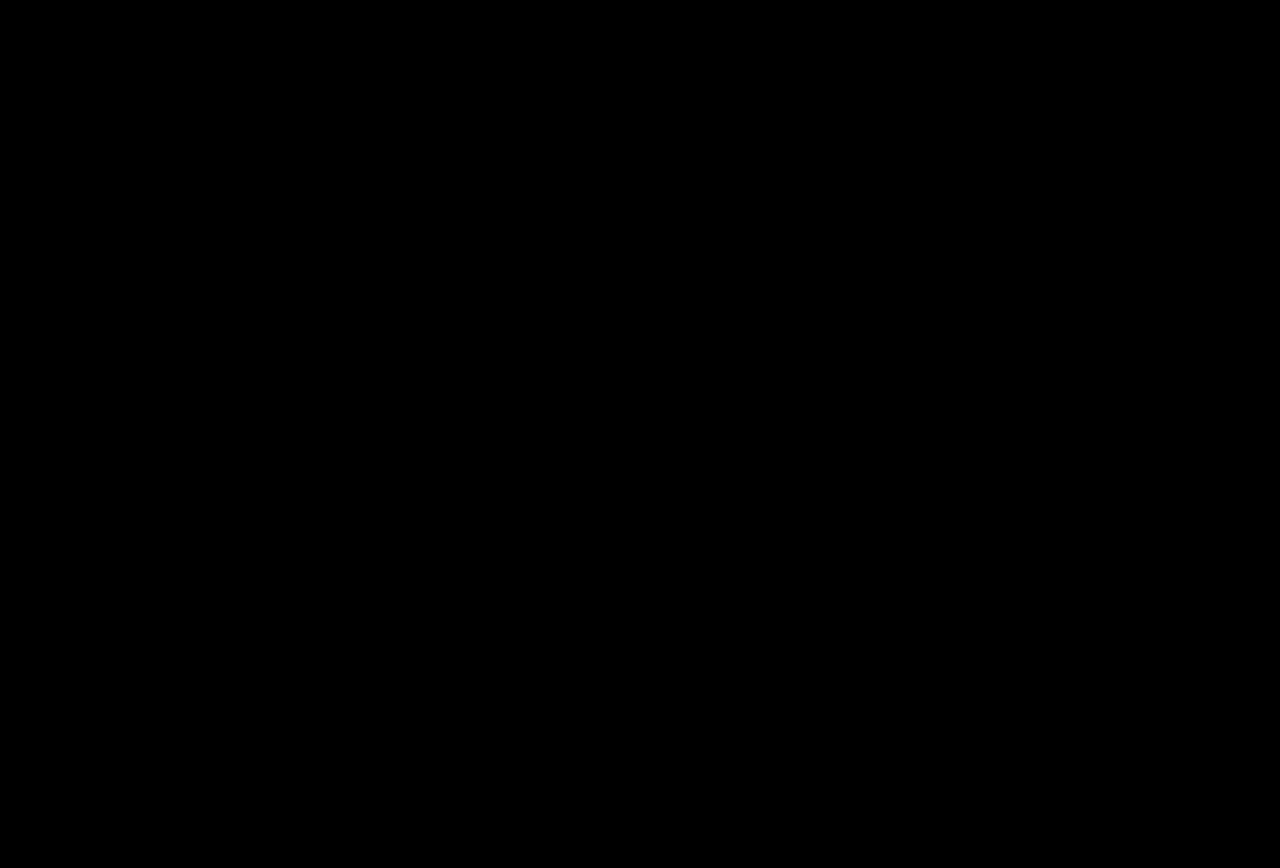
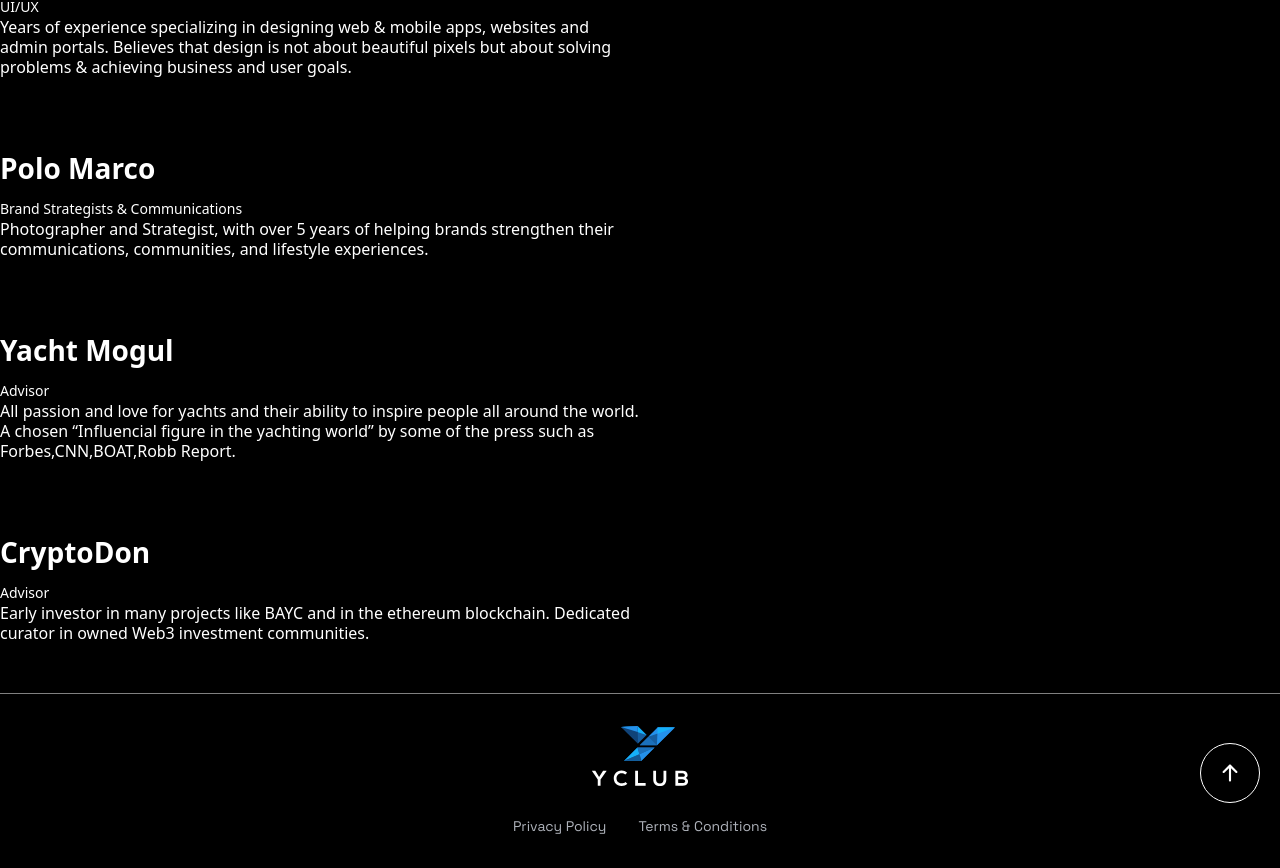
Before and after one commit to yclub-io/yachts-lending, a Next.js app: page /mint in a window 1280 px wide. Shown: the part 1558-2426 px from the top of the page. Before the commit the page ends 800 px from the top, so only its background shows below. Built offline with nearby package versions, Linux system fonts and the light colour scheme.

Commit message:
added state changing logic in mint page

```diff
--- a/components/Footer.js
+++ b/components/Footer.js
@@ -1,7 +1,7 @@
 const Footer = () => {
   return (
-    <footer className="relative lg:pb-0 pb-10">
-      <div className="flex flex-col items-center justify-between border-t border-white-1 border-opacity-50 p-8 lg:px-14 px-4 font-Grotesk text-gray-1">
+    <footer className="relative pb-10 lg:pb-0">
+      <div className="flex flex-col items-center justify-between border-t border-white-1 border-opacity-50 p-8 px-4 font-Grotesk text-gray-1 lg:px-14">
         {/*LOGOTYPE*/}
         <a href="/">
           <img
@@ -13,20 +13,24 @@ const Footer = () => {
 
         {/*--menu-items--*/}
         <div className="absolute right-[20px] top-[50px]">
-          <a href='#hero'>
+          <button
+            onClick={() =>
+              window.scrollTo({
+                top: 0,
+                behavior: "smooth",
+              })
+            }
+          >
             <img
               className="cursor-pointer"
               src="/images/footerArrow.svg"
               alt="logotype"
             ></img>
-          </a>
+          </button>
         </div>
 
-        <div className="mt-[30px] flex lg:flex-row flex-col lg:space-x-8 lg:space-y-0  space-y-7 font-Grotesk lg:text-sm text-xs">
-          <a
-            className="transition-all duration-700 hover:text-white-1"
-            href=""
-          >
+        <div className="mt-[30px] flex flex-col space-y-7 font-Grotesk text-xs  lg:flex-row lg:space-x-8 lg:space-y-0 lg:text-sm">
+          <a className="transition-all duration-700 hover:text-white-1" href="">
             Privacy Policy
           </a>
 
--- a/components/TeamDesktop.js
+++ b/components/TeamDesktop.js
@@ -1,4 +1,3 @@
-import { useState, useEffect, useRef } from "react";
 
 const TeamDesktop = ({ teamData }) => {
   const renderTeam = teamData.map((membber, index) => (
--- /dev/null
+++ b/components/mint/InfoInMint.js
@@ -0,0 +1,5 @@
+const InfoInMint = () => {
+    return ( <></> );
+}
+
+export default InfoInMint;
--- /dev/null
+++ b/components/mint/RoadmapInMint.js
@@ -0,0 +1,5 @@
+const RoadmapInMint = () => {
+    return ( <></> );
+}
+
+export default RoadmapInMint;
--- /dev/null
+++ b/components/mint/TeamInMint.js
@@ -0,0 +1,15 @@
+import teamData from "../../data/teamData";
+
+const TeamInMint = () => {
+  const renderTeam = teamData.map((membber, index) => (
+    <div key={index} className="m-auto mb-[50px]  text-white-1">
+      <p className="pt-[20px] text-[28px] font-bold ">{membber.name}</p>
+      <p className="pt-[10px] text-sm ">{membber.meta}</p>
+      <p className="w mx-auto text-base leading-[20px]  ">{membber.desc}</p>
+    </div>
+  ));
+
+  return <div className="overflow-y-scroll">{renderTeam}</div>;
+};
+
+export default TeamInMint;
--- /dev/null
+++ b/components/mint/WhitelistsInMint.js
@@ -0,0 +1,5 @@
+const WhitelistsInMint = () => {
+    return ( <></> );
+}
+
+export default WhitelistsInMint;
--- a/pages/mint.js
+++ b/pages/mint.js
@@ -1,9 +1,62 @@
+import { useState } from "react";
+import Footer from "../components/Footer";
 import Header from "../components/Header";
+import InfoInMint from "../components/mint/InfoInMint";
+import RoadmapInMint from "../components/mint/RoadmapInMint";
+import TeamInMint from "../components/mint/TeamInMint";
+import WhitelistsInMint from "../components/mint/WhitelistsInMint";
 
 const MintIndex = () => {
+  const [currentInfo, setCurrentInfo] = useState("team");
+
+  const infos = {
+    whitelists: <WhitelistsInMint />,
+    info: <InfoInMint />,
+    roadmap: <RoadmapInMint />,
+    team: <TeamInMint />,
+  };
+
   return (
-    <div className="m-auto max-w-[1440px]">
+    <div className="m-auto max-w-[1440px] ">
       <Header />
+      <div className="flex w-full">
+        <div className="w-1/2">
+          <div >
+            <span
+              className="text-white-1"
+              onClick={() => setCurrentInfo("whitelists")}
+            >
+              whitelists{" "}
+            </span>
+            <span
+              className="text-white-1"
+              onClick={() => setCurrentInfo("info")}
+            >
+              info{" "}
+            </span>
+            <span
+              className="text-white-1"
+              onClick={() => setCurrentInfo("roadmap")}
+            >
+              roadmap{" "}
+            </span>
+            <span
+              className="text-white-1"
+              onClick={() => setCurrentInfo("team")}
+            >
+              team{" "}
+            </span>
+          </div>
+          <div >{infos[currentInfo]}</div>
+        </div>
+        <div className="w-1/2">
+          <img
+            src="./images/gif_test.png"
+            className="max-h-[660px] max-w-[660px]"
+          />
+        </div>
+      </div>
+      <Footer />
     </div>
   );
 };
```
